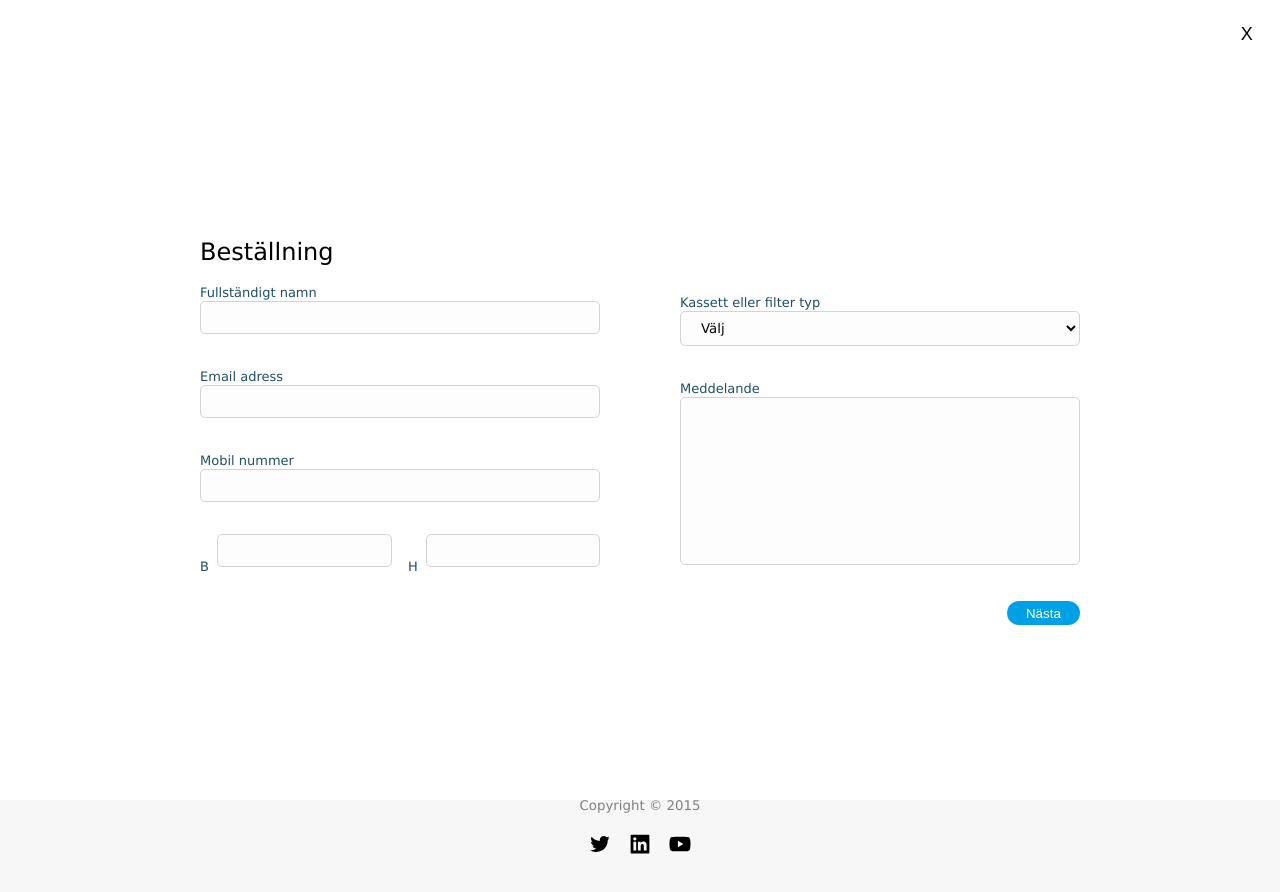
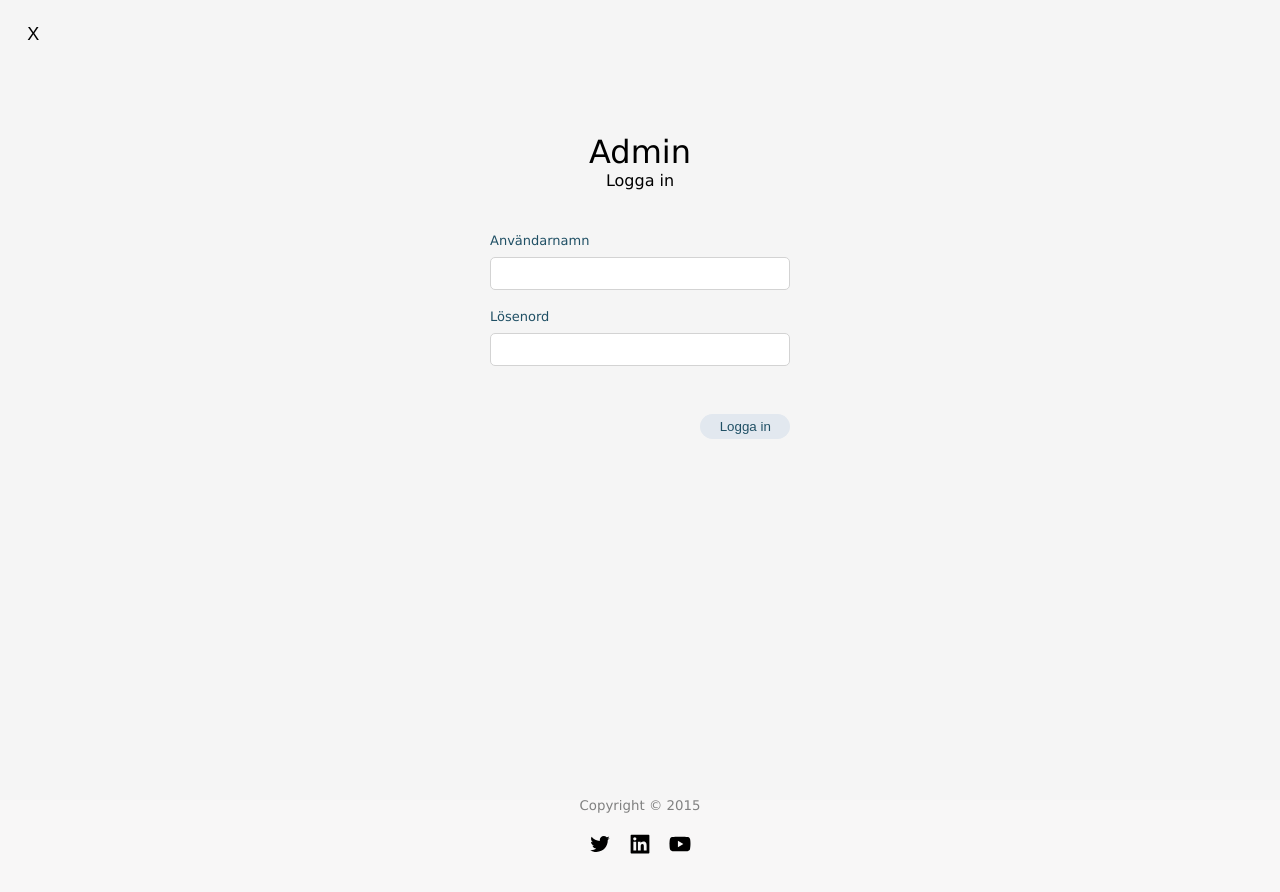
Before and after one commit to saraohman97/flexiclean-update, a React (Create React App) app: page /kontakta-oss in a window 1280 px wide. Shown: the top 892 px of the page. Built offline with nearby package versions, Linux system fonts and the light colour scheme.

Commit message:
Added admin-modal

```diff
--- a/src/App.css
+++ b/src/App.css
@@ -81,6 +81,10 @@ img {
   color: var(--third-clr);
   border-radius: 50%;
   background-color: var(--main-clr);
+}
+.admin-content .btn-close:hover,
+.order-content .btn-close:hover {
+  background-color: #E2E8EF;
 }
 
 
@@ -176,15 +180,15 @@ nav {
 .menu-content .nav-link {
   align-self: flex-end;
 }
-.menu-content .nav-link:hover {
-  color: var(--third-clr);
-}
 .menu-df {
   display: flex;
   flex-direction: column;
 }
 .menu-df .nav-link {
-  color: rgb(122, 122, 122);
+  color: var(--third-clr);
+}
+.menu-df .nav-link:hover {
+  color: rgba(0, 0, 0, 0.4);
 }
 
 
@@ -267,7 +271,7 @@ nav {
   padding: .5rem 1rem;
 }
 .footer-link:hover {
-  color: var(--second-clr);
+  color: var(--third-clr);
   cursor: pointer;
 }
 .copyright {
@@ -281,7 +285,7 @@ nav {
   gap: 1rem;
 }
 .footer-icon:hover {
-  color: var(--second-clr);
+  color: var(--third-clr);
 }
 
 
@@ -826,7 +830,7 @@ display: none;
 
 /* ---------put-order modal----------- */
 .order-content {
-  background-color: var(--bg-clr);
+  background-color: whitesmoke;
   height: 100vh;
   position: absolute;
   z-index: 100;
@@ -851,6 +855,7 @@ display: none;
 }
 .order-input-field {
   margin-bottom: 1rem;
+  margin-top: .5rem;
   padding: .5rem 1rem;
   border-radius: 5px;
   border: 1px solid lightgray;
@@ -859,15 +864,12 @@ display: none;
   resize: none;
   width: 100%;
   max-width: 400px;
-  background-color: #f8f8f84d;
 }
 .order-input-field:hover {
   border: 1px solid transparent;
 }
 .order-input-field:focus {
-  /* border: 1px solid var(--third-clr); */
-  border: 1px solid transparent;
-  background-color: var(--main-clr);
+  border: 1px solid var(--third-clr);
 }
 .order-size-inputs {
   display: flex;
@@ -912,7 +914,7 @@ display: none;
     gap: 1rem;
   }
   .order-form-right {
-    margin-top: 5rem;
+    margin-top: 3rem;
   }
   .order-input-field {
     margin-bottom: 2rem;
@@ -929,3 +931,62 @@ display: none;
     width: 400px;
   }
 }
+
+
+
+
+/* ---------admin modal----------- */
+.admin-content {
+  position: fixed;
+  inset: 0;
+  height: 100vh;
+  z-index: 10000;
+  background-color: whitesmoke;
+  padding: 1rem;
+}
+.admin-form {
+  display: flex;
+  flex-direction: column;
+  justify-content: center;
+  align-items: center;
+  max-width: 300px;
+  margin: 0 auto;
+}
+.input-group {
+  width: 100%;
+}
+.admin-title {
+  margin-top: 10vh;
+}
+.admin-subtitle {
+  margin-bottom: 5vh;
+}
+.admin-label {
+  width: 100%;
+  margin-bottom: .5rem;
+  color: var(--third-clr);
+  font-size: small;
+}
+.admin-input-field {
+  margin-bottom: 1rem;
+  margin-top: .5rem;
+  width: 100%;
+  padding: .5rem 1rem;
+  border-radius: 5px;
+  border: 1px solid lightgray;
+  outline: none;
+  font-family: Verdana, Geneva, Tahoma, sans-serif;
+  resize: none;
+}
+.admin-input-field:focus {
+  border: 1px solid var(--third-clr);
+}
+.admin-form button {
+  margin-top: 2rem;
+  align-self: flex-end;
+}
+
+
+.new-post-title {
+  margin-bottom: 2rem;
+}
--- a/src/App.js
+++ b/src/App.js
@@ -8,7 +8,6 @@ import Montage from './pages/Montage';
 import Contact from './pages/Contact';
 import Navbar from './components/Navbar';
 import Footer from './components/Footer';
-import PutOrder from './components/PutOrder';
 
 function App() {
   return (
@@ -22,7 +21,6 @@ function App() {
         <Route path='/projekt' element={ <Projects /> } />
         <Route path='/montage' element={ <Montage /> } />
         <Route path='/kontakta-oss' element={ <Contact /> } />
-        <Route path='/put-order' element={ <PutOrder /> } />
       </Routes>
 
       <Footer />
--- /dev/null
+++ b/src/components/Admin.js
@@ -0,0 +1,56 @@
+import React, { useState } from 'react'
+
+const Admin = ({ setShowAdmin }) => {
+    const [loggedIn, setLoggedIn] = useState(false)
+
+    return (
+        <div className='admin-content'>
+            <button className="btn-close" onClick={() => setShowAdmin(false)}>X</button>
+
+            {!loggedIn && (
+                <form className='admin-form'>
+                    <h1 className='admin-title'>Admin</h1>
+                    <h4 className='admin-subtitle'>Logga in</h4>
+
+                    <div className='input-group'>
+                        <label htmlFor="text" className='admin-label'>Användarnamn</label> <br />
+                        <input type="text" className='admin-input-field' />
+                    </div>
+                    <div className='input-group'>
+                        <label htmlFor="password" className='admin-label'>Lösenord</label> <br />
+                        <input type="password" className='admin-input-field' />
+                    </div>
+
+                    <button className='btn btn-gray' onClick={() => setLoggedIn(true)}>Logga in</button>
+                </form>
+            )}
+
+            {loggedIn && (
+                <>
+                    <form className="admin-form">
+                        <h1 className='admin-title'>Skriv nyhet</h1>
+                        <h4 className='admin-subtitle'>Skriv ett nytt inlägg</h4>
+
+                        <div className="input-group">
+                            <label htmlFor="text" className='admin-label'>Rubrik</label> <br />
+                            <input type="text" className='admin-input-field' />
+                        </div>
+                        <div className="input-group">
+                            <label htmlFor="text" className='admin-label'>Meddelande</label> <br />
+                            <textarea type="text" rows="5" className='admin-input-field' />
+                        </div>
+                        <div className="input-group">
+                            <label htmlFor="text" className='admin-label'>Bild</label> <br />
+                            <input type="file" className='admin-input-field' />
+                        </div>
+
+                        <button className='btn btn-gray'>Posta</button>
+                    </form>
+                </>
+            )}
+
+        </div>
+    )
+}
+
+export default Admin
--- a/src/components/Footer.js
+++ b/src/components/Footer.js
@@ -1,18 +1,22 @@
-import React from 'react'
+import React, { useState } from 'react'
 import { Link } from 'react-router-dom'
 import { AiOutlineTwitter } from "react-icons/ai";
 import { AiFillLinkedin } from "react-icons/ai";
 import { AiFillYoutube } from "react-icons/ai";
+import Admin from './Admin.js'
 
 const Footer = () => {
+  const [showAdmin, setShowAdmin] = useState(true)
+
   return (
     <div className='footer'>
       <div className="footer-links">
         <Link to='/' className='footer-link'>Hem</Link>
         <Link to='/produkter' className='footer-link'>Produkter</Link>
         <Link to='/kontakta-oss' className='footer-link'>Kontakta oss</Link>
-        <div className='footer-link'>Admin</div>
+        <div className='footer-link' onClick={() => setShowAdmin(true)}>Admin</div>
       </div>
+      {showAdmin && <Admin setShowAdmin={setShowAdmin} />}
 
       <small className='copyright'>Copyright © 2015</small>
 
--- a/src/components/Navbar.js
+++ b/src/components/Navbar.js
@@ -6,7 +6,7 @@ import PutOrder from './PutOrder';
 
 const Navbar = () => {
     const [menuOpen, setMenuOpen] = useState(false)
-    const [orderModalOpen, setOrderModalOpen] = useState(true)
+    const [orderModalOpen, setOrderModalOpen] = useState(false)
 
     const closeBtn = () => {
         setOrderModalOpen(true)
--- a/src/components/PutOrder.js
+++ b/src/components/PutOrder.js
@@ -13,24 +13,24 @@ const PutOrder = ({ setOrderModalOpen }) => {
                         <>
                             <div className="order-form-left">
                                 <h1 className='order-title'>Beställning</h1>
-                                <div>
+                                <div className='input-group'>
                                     <label htmlFor="text" className='order-label'>Fullständigt namn</label> <br />
                                     <input type="text" className='order-input-field' />
                                 </div>
-                                <div>
+                                <div className='input-group'>
                                     <label htmlFor="text" className='order-label'>Email adress</label> <br />
                                     <input type="email" className='order-input-field' />
                                 </div>
-                                <div>
+                                <div className='input-group'>
                                     <label htmlFor="text" className='order-label'>Mobil nummer</label> <br />
                                     <input type="text" className='order-input-field' />
                                 </div>
                                 <div className="order-size-inputs">
-                                    <div className='order-size'>
+                                    <div className='order-size input-group'>
                                         <label htmlFor="text" className='order-label'>B</label>
                                         <input type="number" min={0} className='order-input-field' />
                                     </div>
-                                    <div className='order-size'>
+                                    <div className='order-size input-group'>
                                         <label htmlFor="text" className='order-label'>H</label>
                                         <input type="number" min={0} className='order-input-field' />
                                     </div>
@@ -39,7 +39,7 @@ const PutOrder = ({ setOrderModalOpen }) => {
                             <div className="order-form-right">
                                 <div>
                                     <label htmlFor="text" className='order-label'>Kassett eller filter typ</label> <br />
-                                    <select className='order-input-field'>
+                                    <select className='order-input-field input-group'>
                                         <option value="default">Välj</option>
                                         <option value="kassett 1">Kassett 1</option>
                                         <option value="kassett 2">Kassett 2</option>
@@ -49,7 +49,7 @@ const PutOrder = ({ setOrderModalOpen }) => {
                                 </div>
                                 <div>
                                     <label htmlFor="text" className='order-label'>Meddelande</label> <br />
-                                    <textarea className='order-input-field' cols="30" rows="10"></textarea>
+                                    <textarea className='order-input-field input-group' cols="30" rows="5"></textarea>
                                 </div>
                                 <button className='btn btn-blue' onClick={() => setNextView(true)}>Nästa</button>
                             </div>
@@ -58,32 +58,32 @@ const PutOrder = ({ setOrderModalOpen }) => {
 
                     {nextView && (
                         <>
-                        <div className="order-form-left">
+                            <div className="order-form-left">
                                 <h1 className='order-title'>Beställning</h1>
-                                <div>
+                                <div className='input-group'>
                                     <label htmlFor="text" className='order-label'>Fullständigt namn</label> <br />
                                     <input type="text" className='order-input-field' />
                                 </div>
-                                <div>
+                                <div className='input-group'>
                                     <label htmlFor="text" className='order-label'>Email adress</label> <br />
                                     <input type="email" className='order-input-field' />
                                 </div>
-                                <div>
+                                <div className='input-group'>
                                     <label htmlFor="text" className='order-label'>Mobil nummer</label> <br />
                                     <input type="text" className='order-input-field' />
                                 </div>
                                 <button className='btn btn-gray' onClick={() => setNextView(false)}>Tillbaka</button>
                             </div>
                             <div className="order-form-right">
-                            <div>
+                                <div className='input-group'>
                                     <label htmlFor="text" className='order-label'>Fullständigt namn</label> <br />
                                     <input type="text" className='order-input-field' />
                                 </div>
-                                <div>
+                                <div className='input-group'>
                                     <label htmlFor="text" className='order-label'>Email adress</label> <br />
                                     <input type="email" className='order-input-field' />
                                 </div>
-                                <div>
+                                <div className='input-group'>
                                     <label htmlFor="text" className='order-label'>Mobil nummer</label> <br />
                                     <input type="text" className='order-input-field' />
                                 </div>
```
